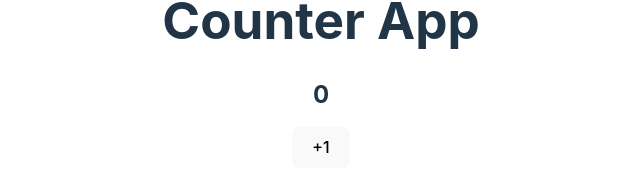
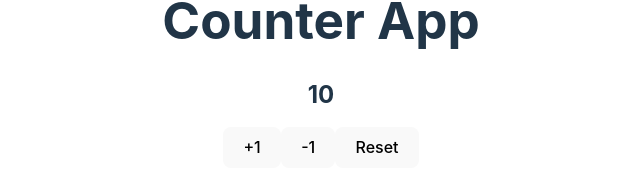
Before and after one commit to ing-jose-rafael/react-curso, a React (Vite) app: page / in a window 1280 px wide. Shown: the part 337-528 px from the top of the page, without its empty margins (319-959 px from the left). Built offline with nearby package versions, Linux system fonts and the light colour scheme.

Commit message:
counter app

```diff
--- a/src/CounterApp.jsx
+++ b/src/CounterApp.jsx
@@ -3,16 +3,24 @@
 
 export const CounterApp = ({ value }) => {
 
-    const [ counter, setCounter ] = useState( 0 );
+    const [ counter, setCounter ] = useState( value );
 
     const handleAdd = ( event ) => {
-        setCounter( counter + 1 );
+        setCounter( counter + 1 ); // opt 1
+        // setCounter( (c) => c + 100 ); // opt 2
     }
+
+    const handleReset = () => setCounter(  value ); // opt 2
+
+    const handleSubstract = () => setCounter( (c) => c - 1 )
+
     return (
         <>
             <h1>Counter App</h1>
             <h2>{ counter }</h2>
             <button onClick={ handleAdd }> +1 </button>
+            <button onClick={ handleSubstract }> -1 </button>
+            <button onClick={ handleReset }> Reset </button>
         </>
     )
 }
```
